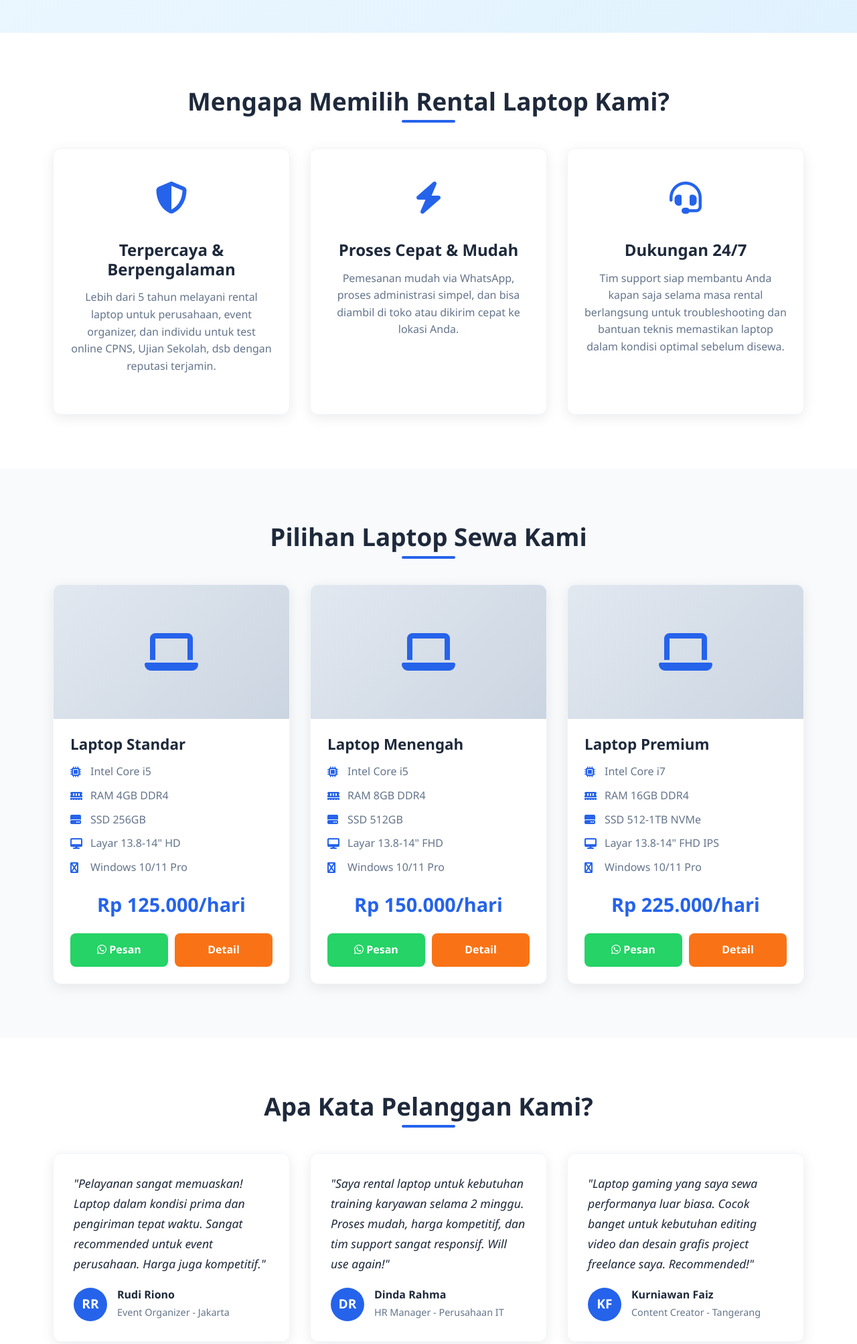
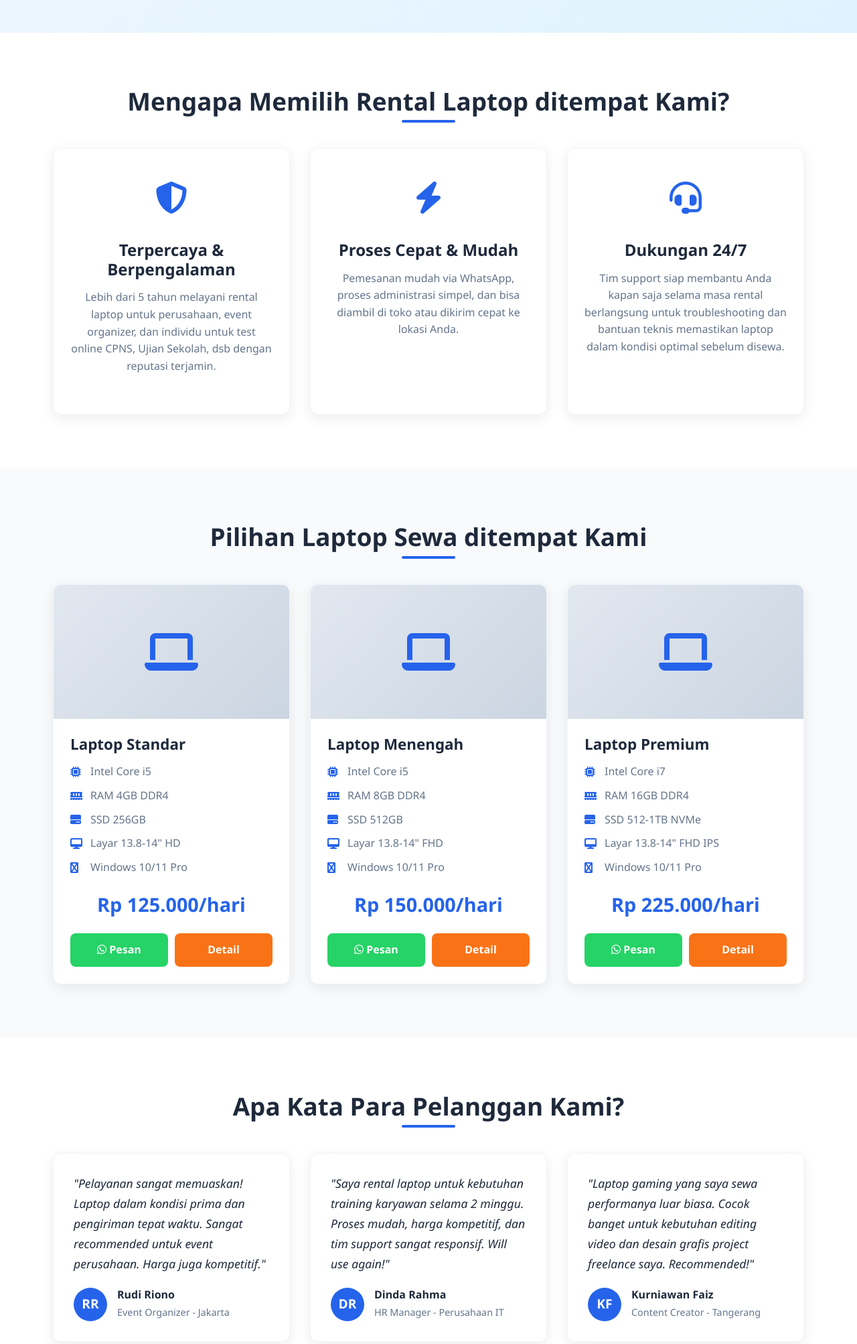
Before and after one commit to Iamirental/Iami-Rental-Laptop-Profesional, a plain HTML site: page index.html in a window 1280 px wide. Shown: the part 700-2706 px from the top of the page at 67% size. Drawn offline with Linux system fonts and the light colour scheme.

Commit message:
Update index.html

```diff
--- a/index.html
+++ b/index.html
@@ -704,7 +704,7 @@
     <!-- Features Section -->
     <section class="features" id="features">
         <div class="container">
-            <h2>Mengapa Memilih Rental Laptop Kami?</h2>
+            <h2>Mengapa Memilih Rental Laptop ditempat Kami?</h2>
             <div class="features-grid">
                 <div class="feature-card">
                     <div class="feature-icon">
@@ -735,7 +735,7 @@
     <!-- Products Section -->
     <section class="products" id="products">
         <div class="container">
-            <h2>Pilihan Laptop Sewa Kami</h2>
+            <h2>Pilihan Laptop Sewa ditempat Kami</h2>
             <div class="products-grid">
                 <div class="product-card">
                     <div class="product-image">
@@ -812,7 +812,7 @@
     <!-- Testimonials Section -->
     <section class="testimonials" id="testimonials">
         <div class="container">
-            <h2>Apa Kata Pelanggan Kami?</h2>
+            <h2>Apa Kata Para Pelanggan Kami?</h2>
             <div class="testimonials-grid">
                 <div class="testimonial-card">
                     <div class="testimonial-text">
@@ -858,7 +858,7 @@
     <section class="cta">
         <div class="container">
             <h2>Siap Memesan Laptop?</h2>
-            <p>Jangan ragu untuk menghubungi kami. Tim profesional kami siap membantu menemukan solusi terbaik untuk kebutuhan rental laptop Anda dengan harga terbaik.</p>
+            <p>Jangan ragu untuk menghubungi kami. Tim profesional kami siap membantu menemukan solusi terbaik untuk kebutuhan rental laptop Anda dengan harga terjangkau & terbaik.</p>
             <a href="https://wa.me/6289616192112?text=Halo,%20saya%20ingin%20konsultasi%20sewa%20laptop" class="btn" target="_blank">
                 <i class="fab fa-whatsapp"></i> Konsultasi Gratis via WhatsApp
             </a>
@@ -868,7 +868,7 @@
     <!-- Contact Section -->
     <section class="contact" id="contact">
         <div class="container">
-            <h2>Hubungi Kami</h2>
+            <h2>Hubungi Kami Sekarang Juga</h2>
             <div class="contact-container">
                 <div class="contact-info">
                     <h3>Informasi & Kontak Rental Laptop</h3>
```
